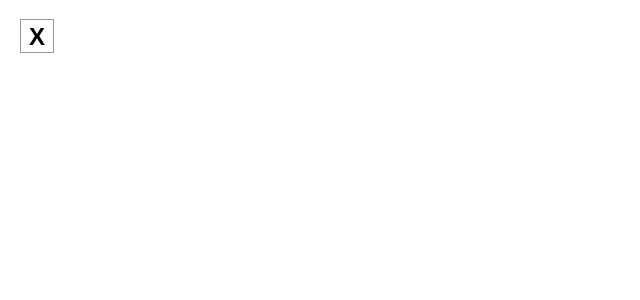
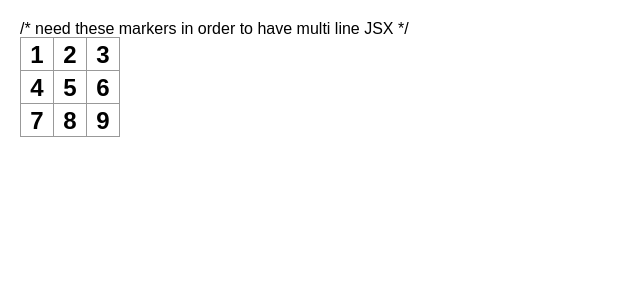
Before and after one commit to Fangtasy-168/Learning-React, a React app in the folder Tic-Tac-Toe Tutorial/: page / in a window 1280 px wide. Shown: the top 300 px of the page, without its empty margins (0-640 px from the left). Built offline with nearby package versions, Linux system fonts and the light colour scheme.

Commit message:
Set up of board
Added 8 more buttons as well as divding into three rows of three. In order to have multi line process correctly needed it to be wrapped in <> and <,/>

```diff
--- a/Tic-Tac-Toe Tutorial/src/App.js
+++ b/Tic-Tac-Toe Tutorial/src/App.js
@@ -1,9 +1,23 @@
 import React from "react"
 
-export default function Square() {
+export default function Board() {
   return (
-    <>
-      <button className="square">X</button>
+    <> /* need these markers in order to have multi line JSX */
+      <div className='board-row'>
+        <button className="square">1</button>
+        <button className="square">2</button>
+        <button className="square">3</button>
+      </div>
+      <div className='board-row'>
+        <button className="square">4</button>
+        <button className="square">5</button>
+        <button className="square">6</button>
+      </div>
+      <div className='board-row'>
+        <button className="square">7</button>
+        <button className="square">8</button>
+        <button className="square">9</button>
+      </div>
     </>
   )
 }
```
